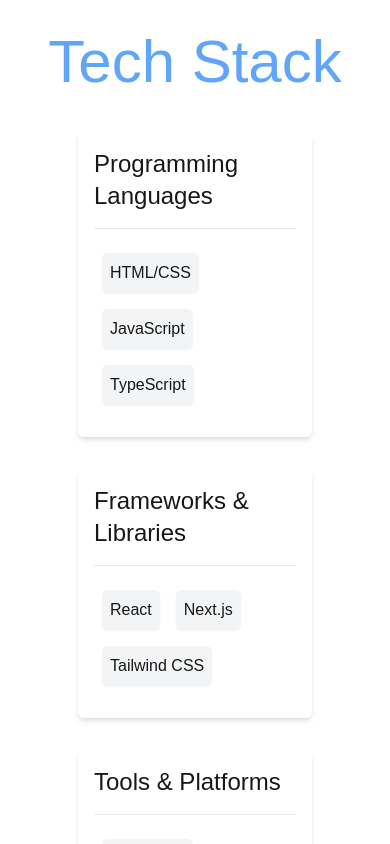
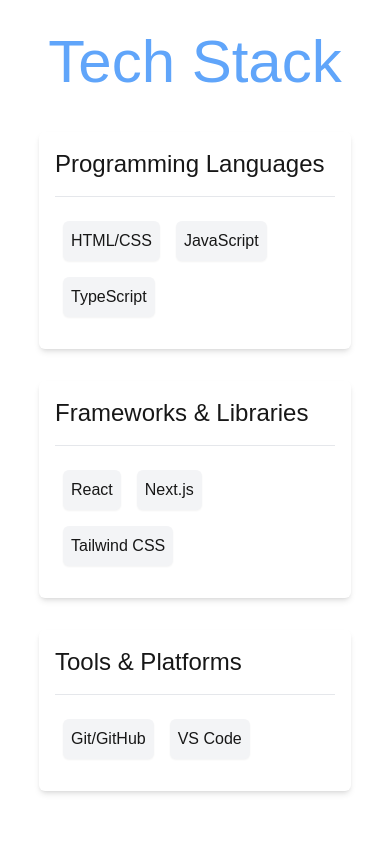
Before and after one commit to kaishu0723/engineer-portfolio-site, a Next.js app: page / in a window 390 px wide. Shown: the part 2060-2904 px from the top of the page. Built offline with nearby package versions, Linux system fonts and the light colour scheme.

Commit message:
fix introduse responce and skills width

```diff
--- a/src/app/components/introduse.tsx
+++ b/src/app/components/introduse.tsx
@@ -9,7 +9,7 @@
 
     return (
         <div id="home" className="w-[100%] min-h-[640px] flex mt-10">
-            <div className="trandition-all duration-300 sm:w-[50%] bg-black text-white p-10 w-[100%]">
+            <div className="trandition-all duration-300 lg:w-[50%] bg-black text-white p-10 w-[100%]">
                 <h2 className="text-6xl py-6 text-blue-400">Kaishu<br />Matsuo</h2>
                 {/* <p>
                     こんにちは！ 私は松尾海秀です。<br />
@@ -52,7 +52,7 @@
                     </div>
                 </div>
             </div>
-            <div className="trandition-all duration-300 sm:w-[50%] relative overflow-x-hidden w-[0%]">
+            <div className="trandition-all duration-300 lg:w-[50%] relative overflow-x-hidden w-[0%]">
                 <Image
                     src={"/images/tempIntro.png"}
                     alt="bg"
--- a/src/app/components/skill.tsx
+++ b/src/app/components/skill.tsx
@@ -16,7 +16,7 @@
     return (
         <div className="my-[100px]">
             <h2 className="text-6xl p-2 text-center text-blue-400">Tech Stack</h2>
-            <div className="mx-auto w-3/5" id="skills">
+            <div className="mx-auto sm:w-3/5 w-4/5" id="skills">
                 {
                     skills.map((skill,index)=>(
                         <div key={index} className="p-4 rounded-md shadow-md my-8">
```
